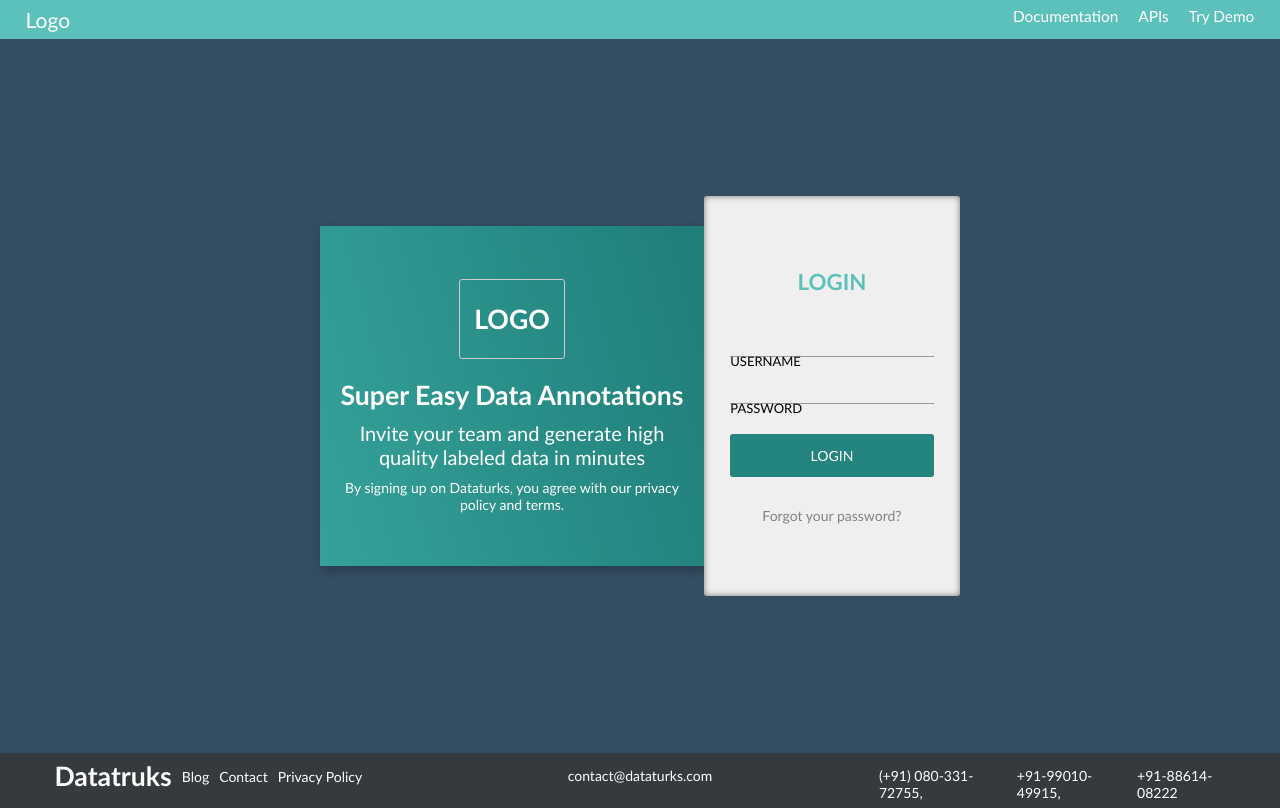
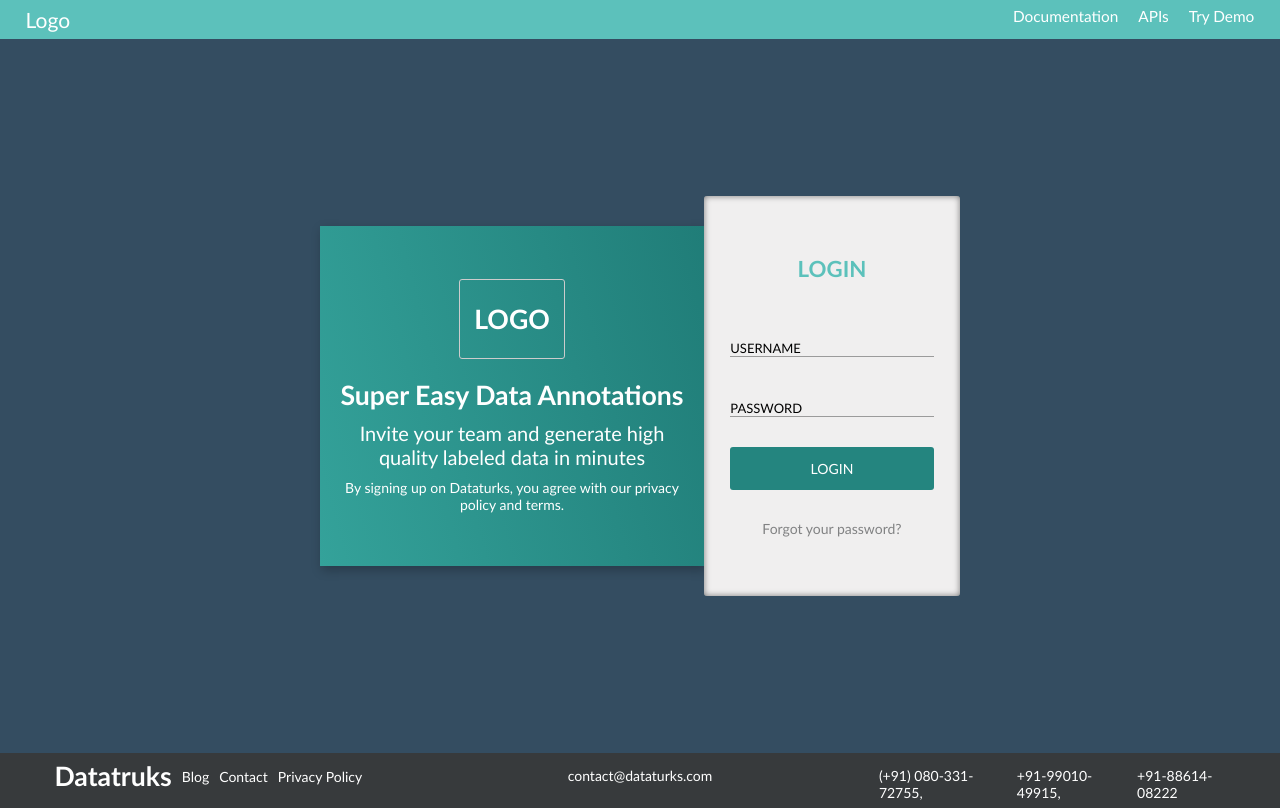
Before and after one commit to bhagavath26/Datatruks_ui, a React (Create React App) app: page / in a window 1280 px wide. Built offline with nearby package versions, Linux system fonts and the light colour scheme.

Commit message:
css modification

```diff
--- a/src/styles/formElement.scss
+++ b/src/styles/formElement.scss
@@ -10,7 +10,7 @@
 .#{$namespace}_form_md {float: left;margin: 30px 10px 30px 10px;
   .#{$namespace}_form_group {margin-left: auto;margin-right: auto;margin-bottom: 15px;position: relative;
     input {position: relative;display: block;width: 100%;border: none;border-bottom: 1px solid $dark-label;
-      background-color: transparent;margin: 0px auto;padding: 20px 0px 0px 0px;height: 32px;outline: none !important;
+      background-color: transparent;margin: 0px auto;padding: 20px 0px 0px 0px;min-height: 32px;outline: none !important;
       font-size: 20px;color: $dark-bg;background: -webkit-linear-gradient(bottom, $dark-bg 50%, $dark-bg 50%);
       background: linear-gradient(to top, $dark-bg 50%, $dark-bg 50%);background-position: left bottom;
       background-size: 0 1px;background-repeat: no-repeat; transition: all .2s ease-in-out;}
```
